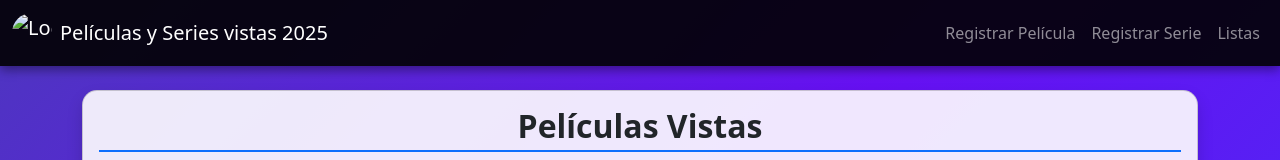
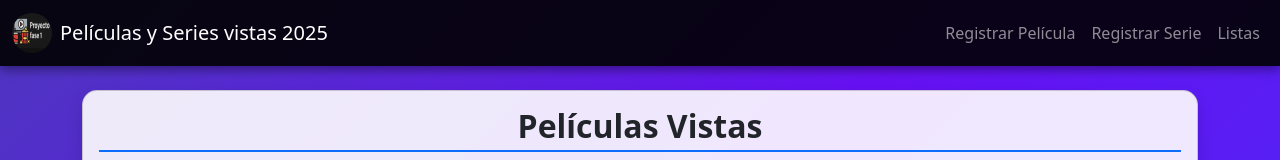
Before and after one commit to AndreeAguilar15/Plataforma-de-peliculas-y-series, a plain HTML site: page docs/index.html in a window 1280 px wide. Shown: the top 160 px of the page. Drawn offline with nearby package versions, Linux system fonts and the light colour scheme.

Commit message:
Update index.html

```diff
--- a/docs/index.html
+++ b/docs/index.html
@@ -18,7 +18,7 @@
 <nav class="navbar navbar-expand-lg navbar-dark bg-dark">
   <div class="container-fluid">
     <a class="navbar-brand d-flex align-items-center" href="#">
-      <img src="imagenes/proyectofase1.png" alt="Logo" width="40" height="40" class="me-2 rounded-circle">
+      <img src="imagenes/proyectofase 1.png" alt="Logo" width="40" height="40" class="me-2 rounded-circle">
       Películas y Series vistas 2025
     </a>
     <button class="navbar-toggler" type="button" data-bs-toggle="collapse" data-bs-target="#navbarNav">
```
